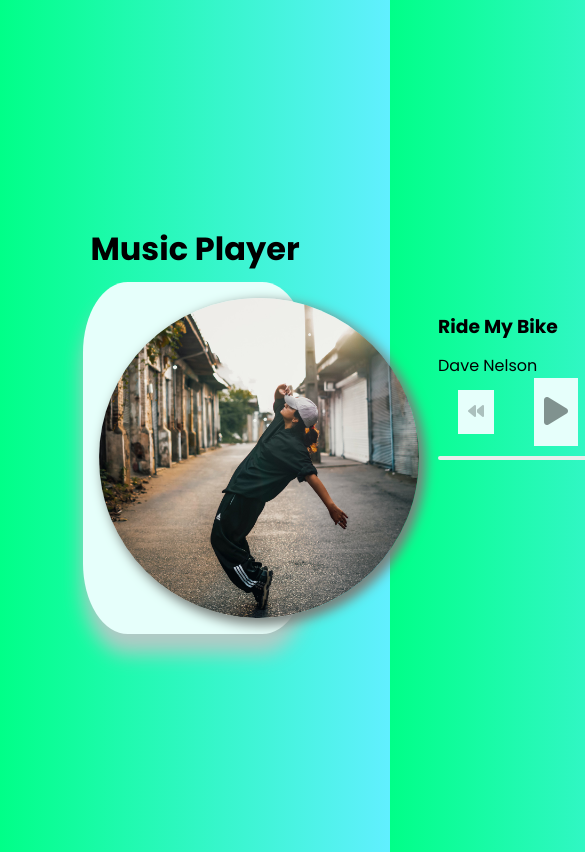
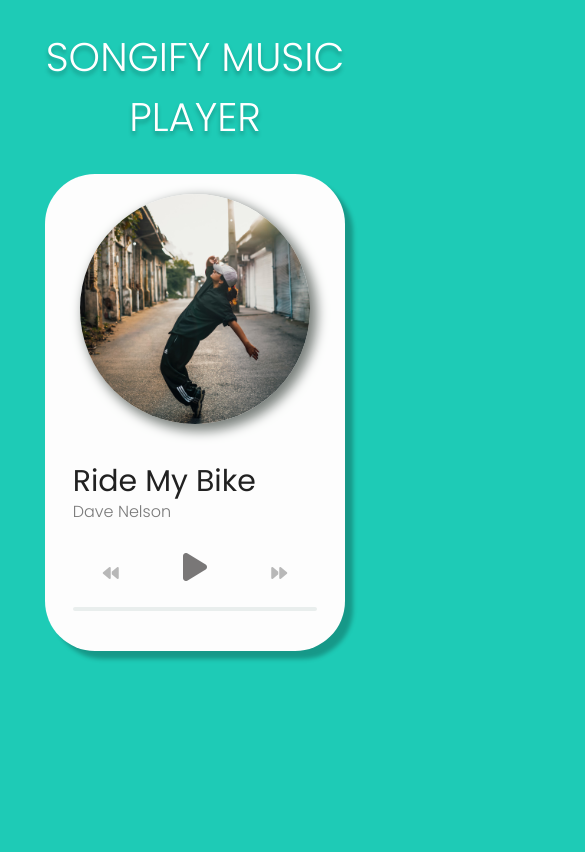
Before and after one commit to lesore0789/js-music-player, a plain HTML site: page index.html in a window 390 px wide. Shown: the top 852 px of the page, 585 px wide, since content can reach past the window. Drawn offline with Linux system fonts and the light colour scheme.

Commit message:
Fixed some styling issues and added media queries for smaller screens

```diff
--- a/index.html
+++ b/index.html
@@ -5,10 +5,14 @@
   <meta name="viewport" content="width=device-width, initial-scale=1.0">
   <link rel="stylesheet" href="https://cdnjs.cloudflare.com/ajax/libs/font-awesome/6.5.1/css/all.min.css" integrity="sha512-DTOQO9RWCH3ppGqcWaEA1BIZOC6xxalwEsw9c2QQeAIftl+Vegovlnee1c9QX4TctnWMn13TZye+giMm8e2LwA==" crossorigin="anonymous" referrerpolicy="no-referrer" />
   <link rel="stylesheet" href="style.css">
-  <title>Music Player</title>
+  <link rel="preconnect" href="https://fonts.googleapis.com">
+  <link rel="preconnect" href="https://fonts.gstatic.com" crossorigin>
+  <link href="https://fonts.googleapis.com/css2?family=Poppins:wght@300;400&display=swap" rel="stylesheet">
+  <title> Songify Music Player</title>
 </head>
 <body>
-  <h1>Music Player</h1>
+  <h1 class="app-title">Songify Music Player</h1>
+  <div class="wrapper">
     <div class="music-container">
       <div class="img-container">
         <img src="coverimages/1.avif" alt="song-cover" id="cover">
@@ -26,8 +30,7 @@
           <div class="progress" id="progress"></div>
         </div>
       </div>
-
-
+    </div>
   </div>
   <script src="script.js"></script>
 </body>
--- a/style.css
+++ b/style.css
@@ -1,6 +1,3 @@
-@import url('https://fonts.googleapis.com/css2?family=Poppins:ital,wght@0,100;0,400;0,700;1,100;1,400;1,700&display=swap');
-
-/* CSS reset from https://andy-bell.co.uk/a-more-modern-css-reset/ */
 
 /* Box sizing rules */
 *,
@@ -9,54 +6,13 @@
   box-sizing: border-box;
 }
 
-/* Prevent font size inflation */
-html {
-  -moz-text-size-adjust: none;
-  -webkit-text-size-adjust: none;
-  text-size-adjust: none;
-}
-
-/* Remove default margin in favour of better control in authored CSS */
-body, h1, h2, h3, h4, p,
-figure, blockquote, dl, dd {
-  margin-block-end: 0;
-}
-
-/* Remove list styles on ul, ol elements with a list role, which suggests default styling will be removed */
-ul[role='list'],
-ol[role='list'] {
-  list-style: none;
-}
 
 /* Set core body defaults */
 body {
-  min-height: 100vh;
-  line-height: 1.5;
   font-family: 'Poppins', sans-serif;
-  background: linear-gradient(90deg, hsla(152, 100%, 50%, 1) 0%, hsla(186, 100%, 69%, 1) 100%);
-  display: flex;
-  flex-direction: column;
-  align-items: center;
-  justify-content: center;
+  background: #1ECBB6
 }
 
-/* Set shorter line heights on headings and interactive elements */
-h1, h2, h3, h4,
-button, input, label {
-  line-height: 1.1;
-}
-
-/* Balance text wrapping on headings */
-h1, h2,
-h3, h4 {
-  text-wrap: balance;
-}
-
-/* A elements that don't have a class get default styles */
-a:not([class]) {
-  text-decoration-skip-ink: auto;
-  color: currentColor;
-}
 
 /* Make images easier to work with */
 img,
@@ -65,56 +21,60 @@ picture {
   display: block;
 }
 
-/* Inherit fonts for inputs and buttons */
-input, button,
-textarea, select {
-  font: inherit;
+.app-title{
+  font-family: "Poppins", sans-serif;
+  font-weight: 300;
+  font-size: 40px;
+  color: #FFF;
+  text-shadow: 0px 4px 4px rgb(0 0 0 / 25%);
+  text-align: center;
+  text-transform: uppercase;
+}
+.wrapper {
+  display: flex;
+  justify-content: center;
+  align-items: center;
 }
 
-/* Make sure textareas without a rows attribute are not tiny */
-textarea:not([rows]) {
-  min-height: 10em;
-}
-
-/* Anything that has been anchored to should have extra scroll margin */
-:target {
-  scroll-margin-block: 5ex;
-}
 
 .music-container {
-  background-color: hsla(170, 100%, 95%, 1);
-  border-radius: 20%;
-  box-shadow: 0 20px 20px 0 rgb(179, 202, 198);
+  background-color: #FDFDFD;
+  border-radius: 100px;
+  max-width: 900px;
+  min-height: 420px;
+  box-shadow: 8px 8px 4px rgb(0 0 0 / 25%);
   display: flex;
-  padding: 1em;
-  margin: 1em;
-  width: 60%;
-  gap: 10%
+  justify-content: center;
+  align-items: center;
+  gap:100px;
+  width: 80%;
+
 }
 
 .img-container > img{
-  max-width: 20em;
+  max-width: 300px;
   border-radius: 50%;
   box-shadow: 5px 5px 12px 2px #7a807c;
 }
 
-.music_info{
-  display: flex;
-  flex-direction: column;
-  justify-content: center;
-  align-items: center;
+.title{
+  font-weight: 400;
+  font-size: 30px;
+  color: #212121;
 }
 
-.nav {
-  display: flex;
-  align-items: center;
-  justify-content: center;
+.author{
+  font-weight: 300;
+  font-size: 16px;
+  color: #7A7A7A;
+  margin-top: -35px
 }
 
+
 .action-btn {
-  background-color: hsla(170, 100%, 95%, 1);
+  background-color: #FDFDFD;
   border: 0;
-  color: rgb(171, 192, 189);
+  color: #B8B8B8;
   font-size: 1em;
   cursor: pointer;
   padding: 10px;
@@ -122,7 +82,7 @@ textarea:not([rows]) {
 }
 
 .action-btn-big {
-  color: rgb(128, 146, 143);
+  color: #797777;
   font-size: 2em;
 }
 
@@ -140,9 +100,28 @@ textarea:not([rows]) {
 }
 
 .progress {
-  background-color: rgb(34, 176, 192);
+  background-color: #1ECBB6;
   border-radius: 5px;
   height: 100%;
   width:0%;
   transition: width 0.1s linear;
 }
+
+@media screen and (max-width: 860px) {
+  .music-container{
+    flex-direction: column;
+    border-radius: 50px;
+    gap: 5px;
+  }
+
+  .img-container > img{
+    width: 230px;
+    border-radius: 50%;
+    box-shadow: 5px 5px 12px 2px #7a807c;
+    margin-top: 20px;
+  }
+
+  .progress-container{
+    margin-bottom: 40px;
+  }
+}
```
Lines whose indentation alone changed are shown as unchanged.
